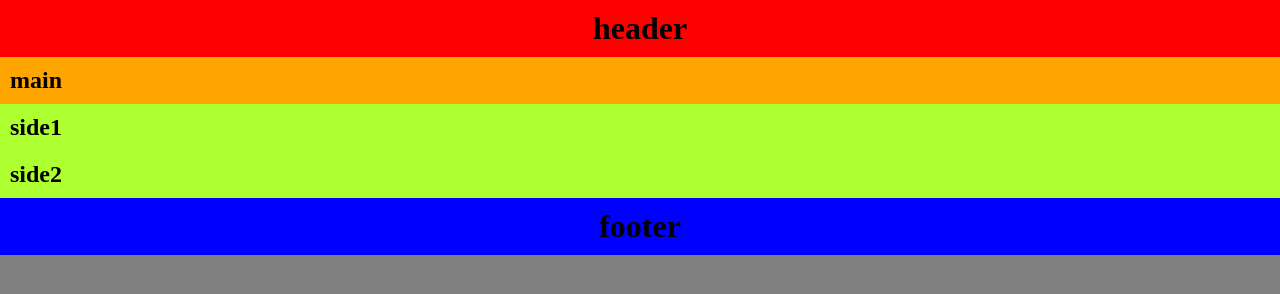
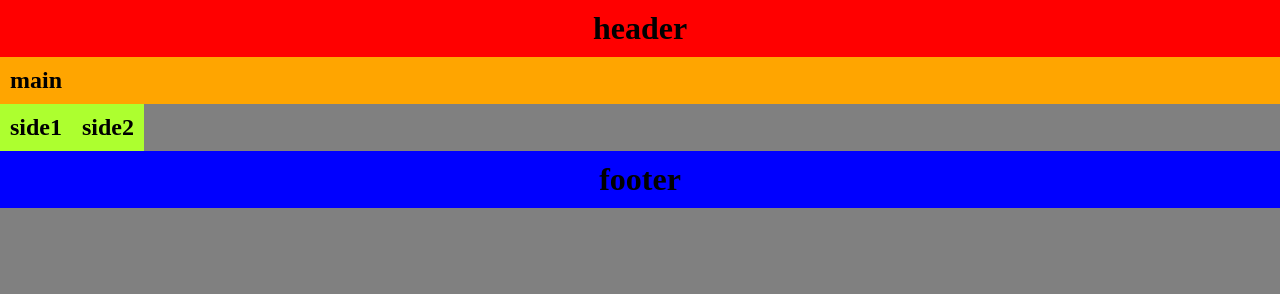
Before and after one commit to akihiro045/web2-6, a plain HTML site: page index.html in a window 1280 px wide. Drawn offline with Linux system fonts and the light colour scheme.

Commit message:
Update default.css

```diff
--- a/css/default.css
+++ b/css/default.css
@@ -29,7 +29,15 @@ footer{
     text-align: center
 }
 /*640px以下*/
-/* @media screen and ()
-{
-
-} */
+@media screen and (min-width:641px){
+    aside{
+        width: clac(50% - 20px);
+        float: left;
+    }
+    #side::after{
+        /*clearfix*/
+        content: "";
+        display: block;
+        clear: both;
+    }
+}
```
